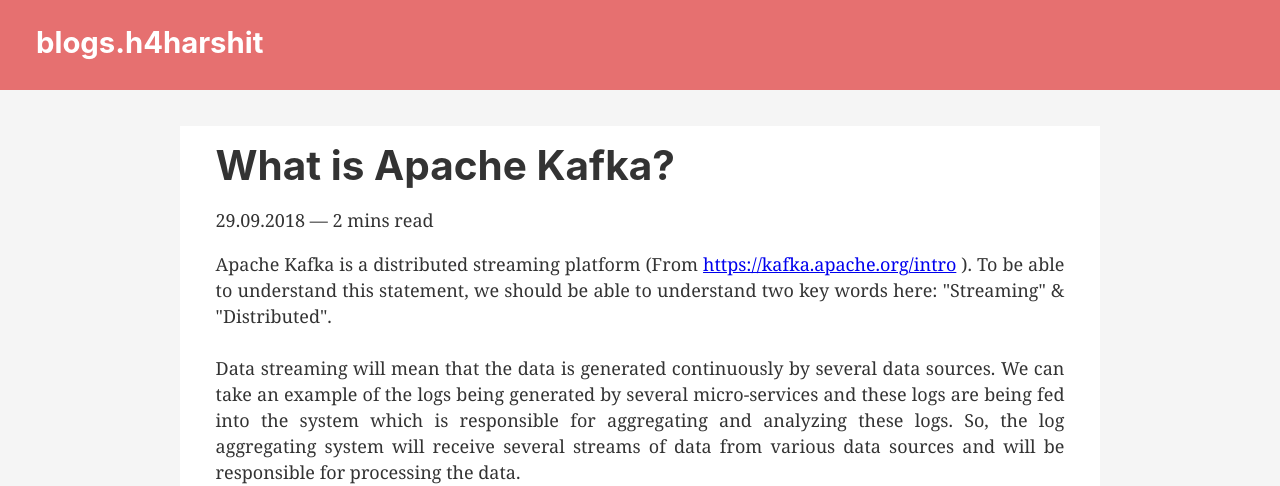
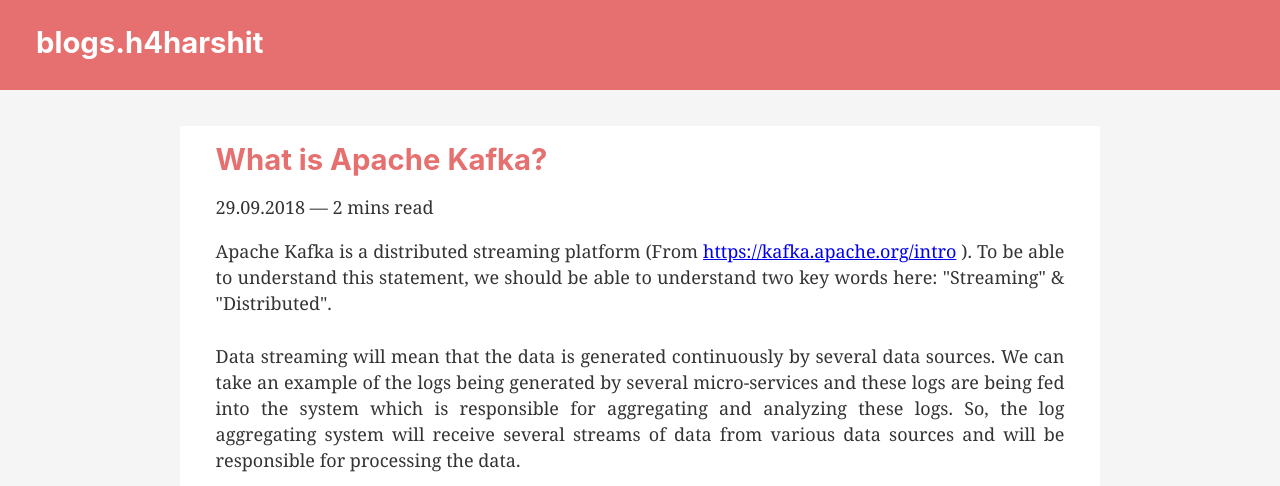
Before and after one commit to h4harshit/blogs, a Gatsby site: page /apache-kafka/apache-kafka-introduction/ in a window 1280 px wide. Shown: the top 486 px of the page. Built offline with nearby package versions, Linux system fonts and the light colour scheme; Gatsby itself is replaced by a stand-in of ours; some packages are replaced by stand-ins of ours.

Commit message:
Minor style changes

```diff
--- a/src/templates/post.js
+++ b/src/templates/post.js
@@ -3,14 +3,16 @@
 import Layout from '../components/layout'
 import styled from 'styled-components'
 import PropTypes from 'prop-types'
+import theme from '../../config/Theme'
 
 const Content = styled.article`
   padding: 1rem 2rem;
   background-color: white;
 `
 
-const Title = styled.h1`
+const Title = styled.h2`
   margin-bottom: 1rem;
+  color: ${theme.colors.primary};
 `
 
 const PostContent = styled.div`
```
